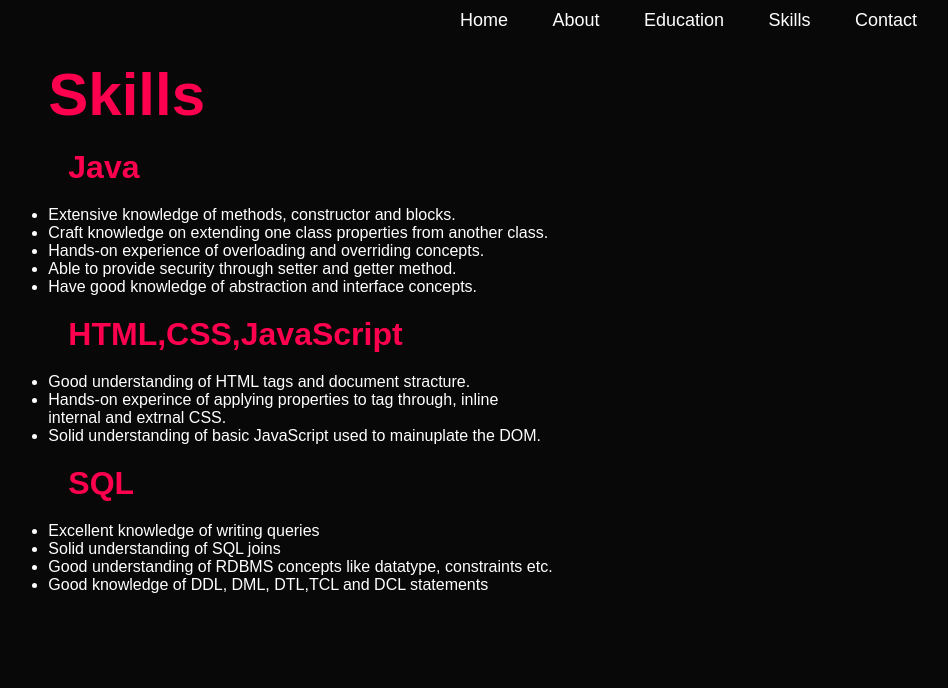
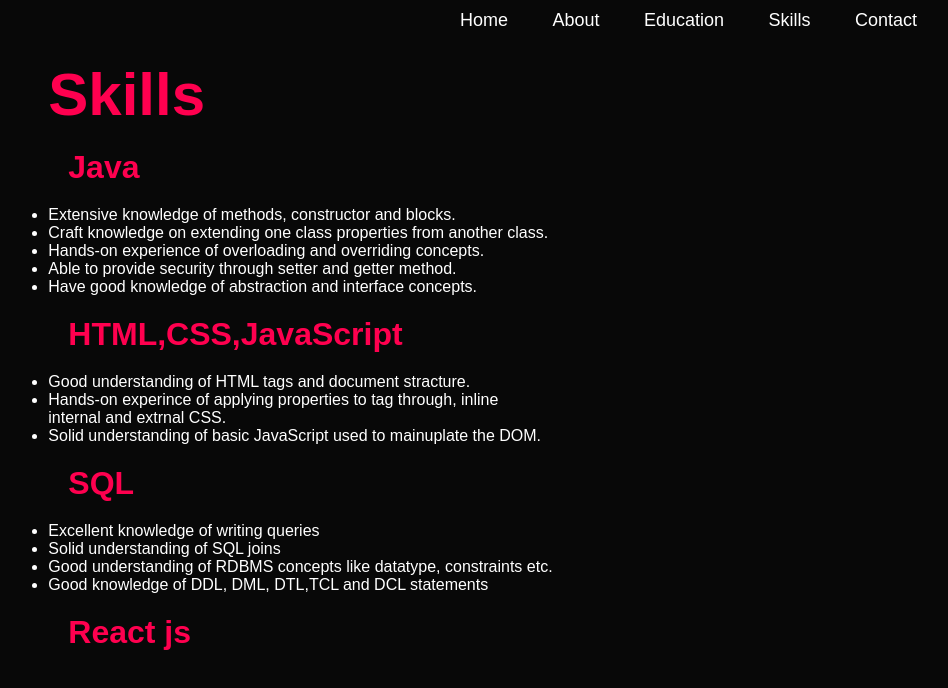
Before and after one commit to ajsinp/Portfolio, a plain HTML site: page Skills.html in a window 1280 px wide. Shown: the whole page, without its empty margins (264-1212 px from the left). Drawn offline with Linux system fonts and the light colour scheme.

Commit message:
Update Skills.html

```diff
--- a/Skills.html
+++ b/Skills.html
@@ -42,6 +42,7 @@
                     <li>Good understanding of RDBMS concepts like datatype, constraints etc.</li>
                     <li>Good knowledge of DDL, DML, DTL,TCL and DCL statements</li>
                 </ul>
+                 <h1 class="html">React js</h1>
                 </div>
             </div>
         </div>
```
